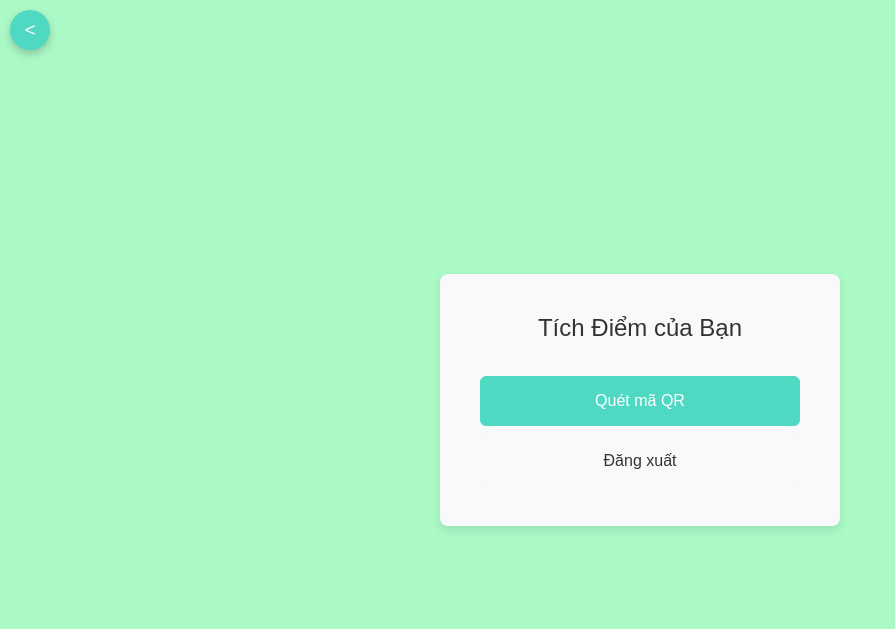
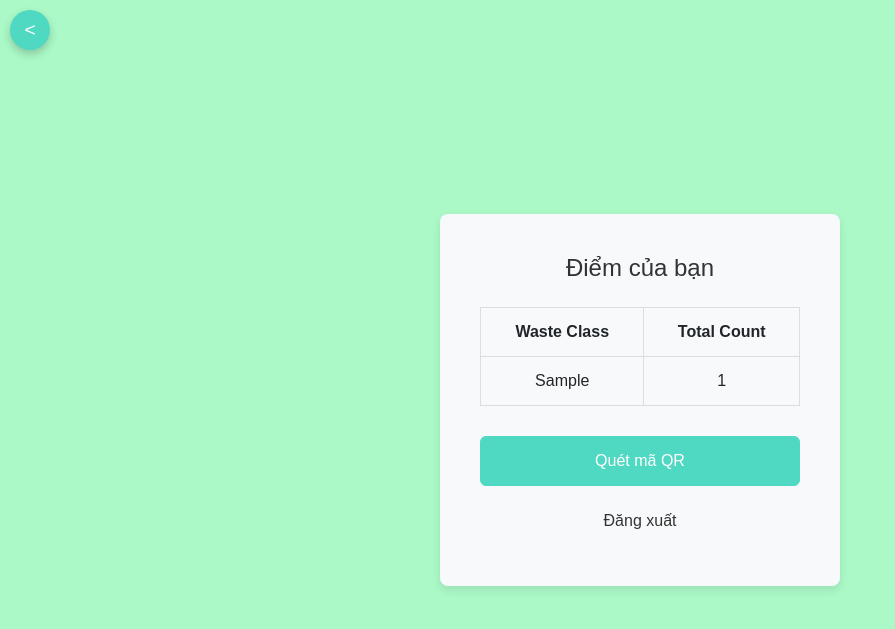
Before and after one commit to nguyenminhkha1705/test_2, a Flask app: template api/templates/dashboard.html in a window 1280 px wide. Shown: the top 629 px of the page, without its empty margins (0-895 px from the left). Run offline with Flask 3, Linux system fonts and the light colour scheme; the template is opened without the code that fills it: most values are stand-ins (such as "Sample title", 1, 10 or a date in 2020); some libraries are stand-ins or nearby versions.

Commit message:
Update dashboard.html

```diff
--- a/api/templates/dashboard.html
+++ b/api/templates/dashboard.html
@@ -45,7 +45,11 @@
             color: #333;
             margin-bottom: 20px;
         }
-
+        h2 .points {
+            font-size: 1.5rem;
+            color: #333;
+            margin-bottom: 20px;
+        }
         #reader {
             width: 100%;
             max-width: 300px;
@@ -140,6 +144,18 @@
                 max-width: 250px;
             }
         }
+        table {
+            width: 100%; /* Đảm bảo bảng sẽ chiếm hết không gian trong container */
+            max-width: 100%; /* Không cho phép bảng vượt quá chiều rộng của container */
+            margin: 20px auto; /* Căn giữa bảng */
+            border-collapse: collapse; /* Giúp bảng không bị cách nhau */
+        }
+
+        th, td {
+            padding: 12px 15px; /* Thêm khoảng cách cho các ô trong bảng */
+            text-align: center; /* Căn giữa nội dung của các ô */
+            border: 1px solid #ddd; /* Thêm viền cho bảng */
+        }
     </style>
 </head>
 <body>
@@ -147,9 +163,30 @@
     <button id="backBtn" class="btn back-btn" onclick="goBack()">&#60;</button>
 
     <div class="container">
-        <h2 class="mb-4">Tích Điểm của Bạn</h2>
-        <h1 class="points" id="points">{{ user[4] }}</h1>
+        <h2 class="mb-4">
+            Điểm của bạn  <span class="points" id="points">{{ user[4] }}</span>
+        </h2>
 
+        <table id="wasteStatisticsTable" border="1">
+            <thead>
+                <tr>
+                    <th>Waste Class</th>
+                    <th>Total Count</th>
+                </tr>
+            </thead>
+            <tbody>
+                {% for stat in waste_statistics %}
+                <tr>
+                    <td>{{ stat.waste_class }}</td>
+                    <td>{{ stat.total_count }}</td>
+                </tr>
+                {% else %}
+                <tr>
+                    <td colspan="3">No statistics available</td>
+                </tr>
+                {% endfor %}
+            </tbody>
+        </table>
         <p id="qr-message" style="color: green; font-weight: bold;"></p>
 
         <!-- Nút để quét mã QR -->
@@ -171,7 +208,7 @@
         const homeBtn = document.getElementById("homeBtn");
         const qrMessage = document.getElementById("qr-message");
         const backBtn = document.getElementById("backBtn");
-
+        const wasteStatisticsTable = document.getElementById("wasteStatisticsTable");
         let lastScannedQRCode = localStorage.getItem("lastScannedQRCode");
 
         // Kiểm tra URL hiện tại để hiển thị nút quay lại
@@ -189,9 +226,8 @@
         startScanBtn.addEventListener("click", function () {
             startScanBtn.style.display = "none";
             logoutBtn.style.display = "none";
-
             homeBtn.style.display = "block"; // Nút về trang chủ sẽ xuất hiện ngay lập tức
-
+            wasteStatisticsTable.style.display = "none";
             const html5QrCode = new Html5Qrcode("reader");
             html5QrCode.start(
                 { facingMode: "environment" },
@@ -254,7 +290,6 @@
                 }
             });
         }
-
         // Hàm logout
         function logout() {
             localStorage.removeItem("lastScannedQRCode");
@@ -279,6 +314,7 @@
         // Hàm về trang chủ
         function goHome() {
             window.location.href = "/dashboard";
+            wasteStatisticsTable.style.display = "table";
         }
     </script>
 </body>
```
